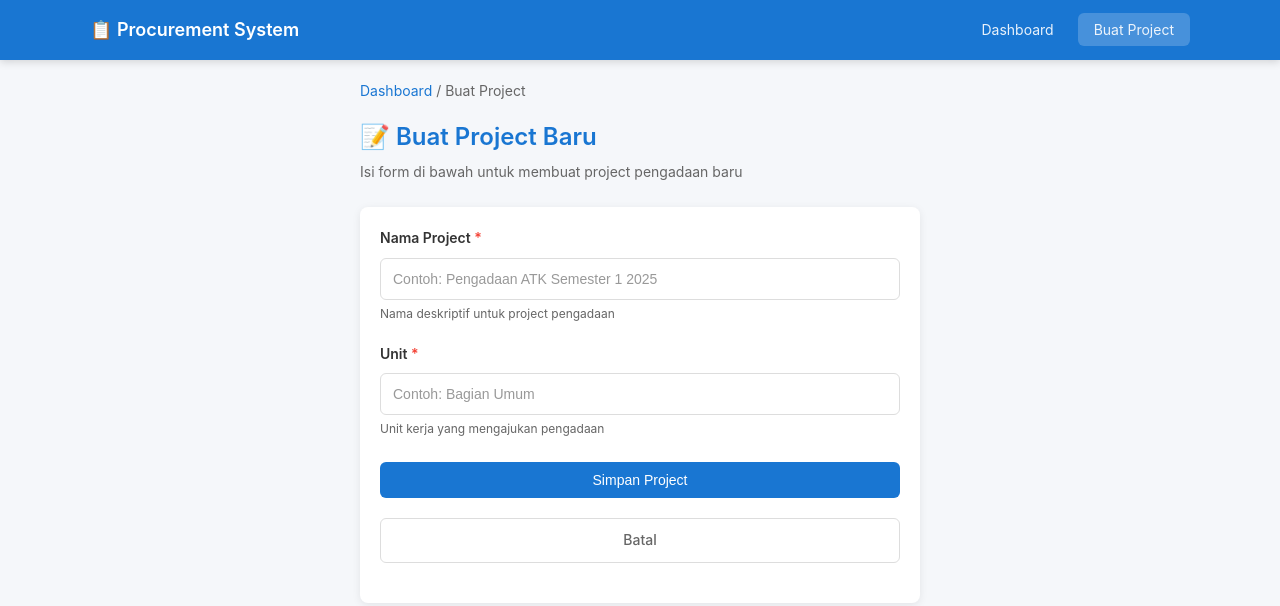
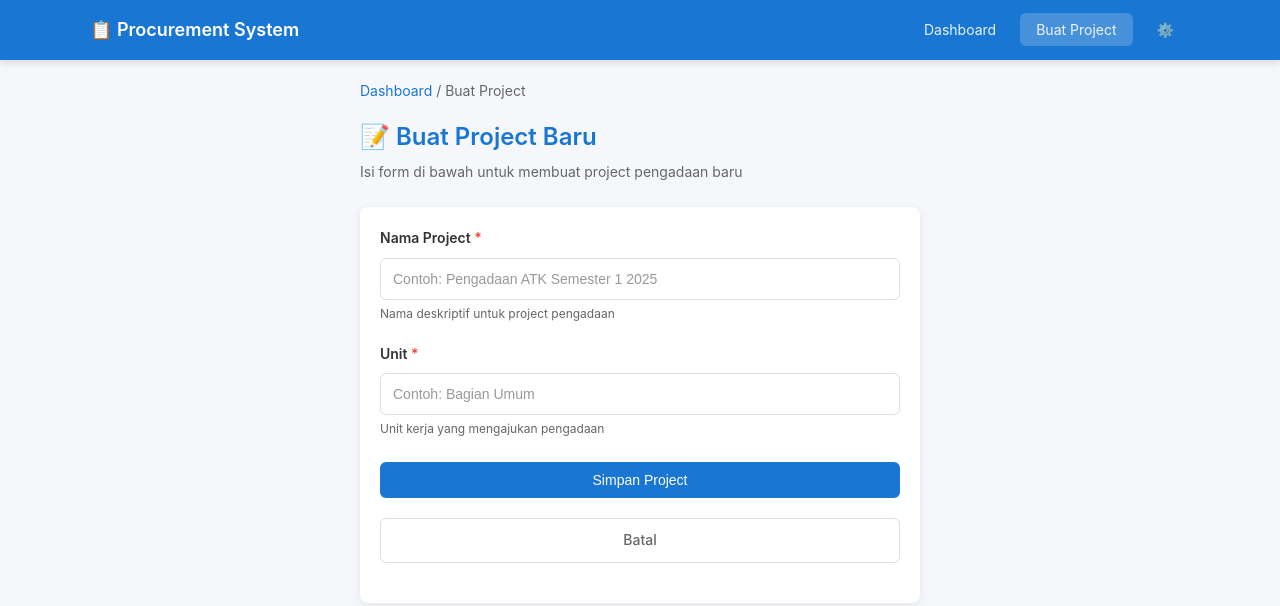
Before and after one commit to PKPSorong-lt2/dok_pengadaan, a plain HTML site: page create.html in a window 1280 px wide. Drawn offline with Linux system fonts and the light colour scheme.

Commit message:
Add files via upload

```diff
--- a/create.html
+++ b/create.html
@@ -15,6 +15,7 @@
       <ul class="navbar-nav">
         <li><a href="index.html">Dashboard</a></li>
         <li><a href="create.html" class="active">Buat Project</a></li>
+        <li><a href="settings.html">⚙️</a></li>
       </ul>
     </div>
   </nav>
```
Also changed, not shown: detail.html (+1 -0 lines), index.html (+1 -0 lines), 1 other file.
